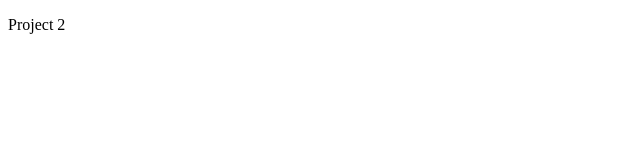
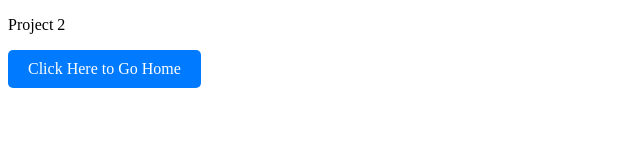
Before and after one commit to AidanKennedy103/aidankennedy103.github.io, a plain HTML site: page project2.html in a window 1280 px wide. Shown: the whole page, without its empty margins (0-640 px from the left). Drawn offline with Linux system fonts and the light colour scheme.

Commit message:
project2

```diff
--- a/project2.html
+++ b/project2.html
@@ -1,11 +1,32 @@
 <!DOCTYPE html>
 <html lang="en">
 <head>
-    <meta charset="UTF-8">
-    <meta name="viewport" content="width=device-width, initial-scale=1.0">
-    <title>Project 2</title>
+    <head>
+        <meta charset="UTF-8">
+        <meta name="viewport" content="width=device-width, initial-scale=1.0">
+        <title>Project 2
+        </title>
+        <style>
+            /* Style the links to look like buttons */
+            .button-link {
+                display: inline-block;
+                padding: 10px 20px;
+                background-color: #007bff;
+                color: #fff;
+                text-decoration: none;
+                border: none;
+                border-radius: 5px;
+                cursor: pointer;
+            }
+
+            .button-link:hover {
+                background-color: #0056b3;
+            }
+        </style>
+    </head>
 </head>
 <body>
     <p>Project 2</p>
+    <a class="button-link" href="/index">Click Here to Go Home</a>
 </body>
 </html>
```
